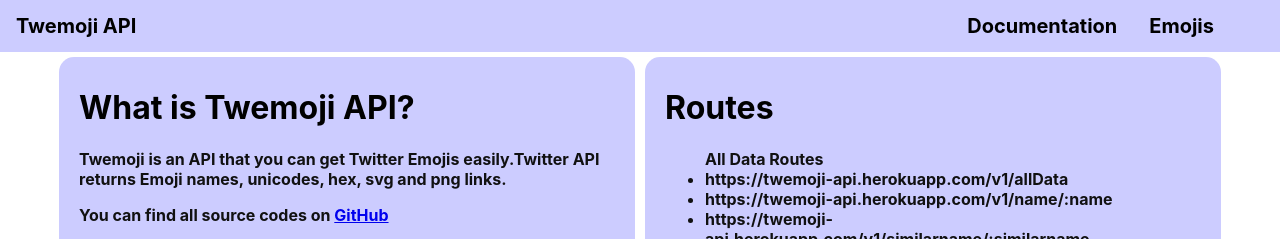
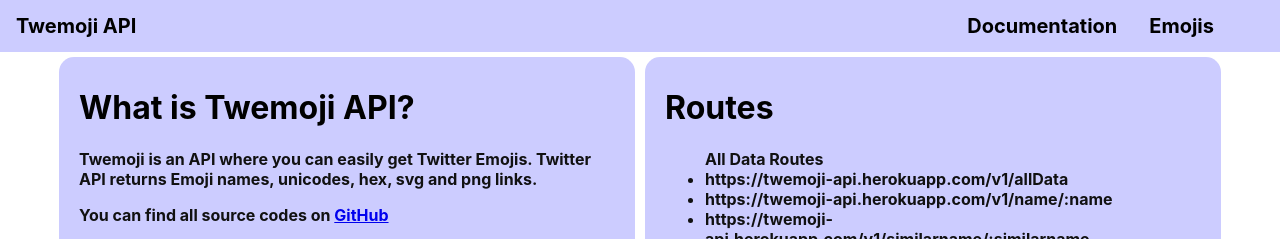
Before and after one commit to akincagatay/twemojiapi-web, a React (Create React App) app: page / in a window 1280 px wide. Shown: the top 239 px of the page. Built offline with nearby package versions, Linux system fonts and the light colour scheme.

Commit message:
latest version

```diff
--- a/src/Documentation.js
+++ b/src/Documentation.js
@@ -14,8 +14,8 @@
                 <div className="leftBody">
                     <div className="textPlace">
                         <h1>What is Twemoji API?</h1>
-                        <p>Twemoji is an API that you can get Twitter Emojis easily.Twitter API returns Emoji names,
-                            unicodes, hex, svg and png links.</p>
+                        <p>Twemoji is an API where you can easily get Twitter Emojis.
+                            Twitter API returns Emoji names, unicodes, hex, svg and png links.</p>
                         <p>You can find all source codes on <a href="https://github.com/akincagatay">GitHub</a></p>
                         <h1>How Routes Works?</h1>
                         <p>You can get all data with Twemoji API. Also you can only get svg/png url or emoji's unicode/hex.</p>
```
